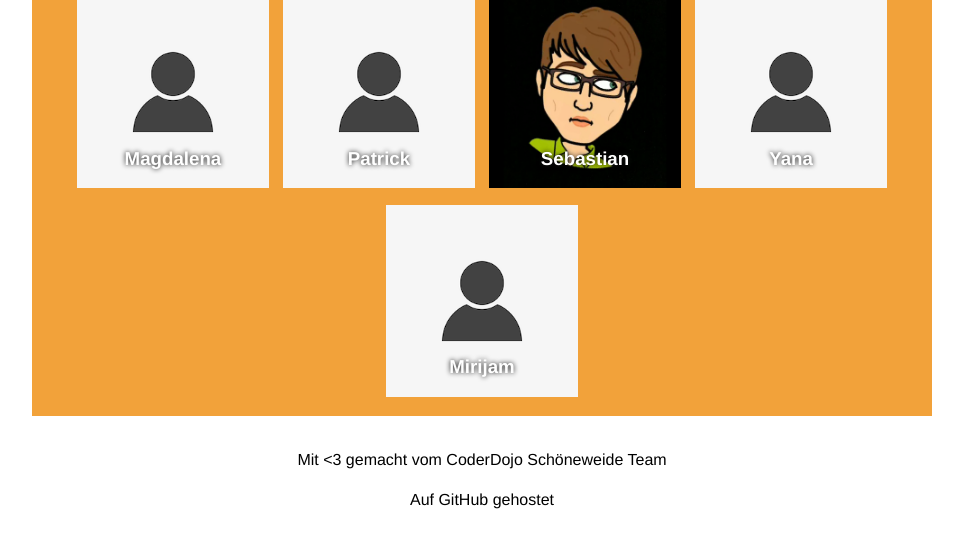
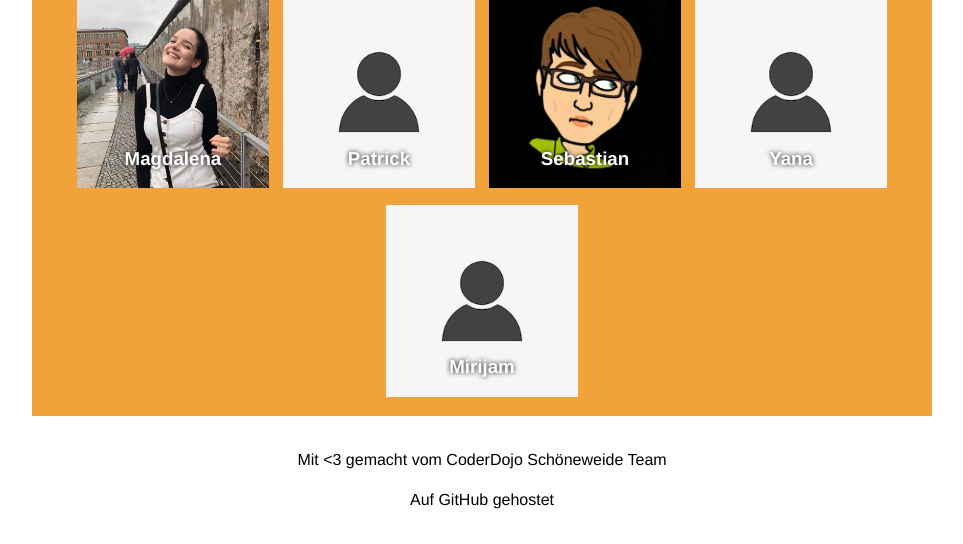
Before and after one commit to Coderdojo-Schoeneweide/coderdojo-schoneweide.github.io, a Jekyll site: the page built from index.md, in a window 1280 px wide. Shown: the part 1490-2034 px from the top of the page, without its empty margins (158-1121 px from the left). Built offline with Jekyll 4.4.1, drawn with Linux system fonts in a browser that asks for light colours.

Commit message:
Added team photo for Magdalena

```diff
--- a/_data/team.yml
+++ b/_data/team.yml
@@ -26,7 +26,7 @@
   interests: Webentwicklung, Webdesign, Graphic Design
   background: Studiert Medieninformatik im Bachelor
   tasks: Logo Design, Social Media, Blog Posts
-  imagePath:
+  imagePath: magdalena.jpg
 
 - name: Patrick
   interests: Ethical Hacking, Software Development, Skateboard, Fußball
```
Also changed, not shown: assets/img/team/magdalena.jpg (added).
